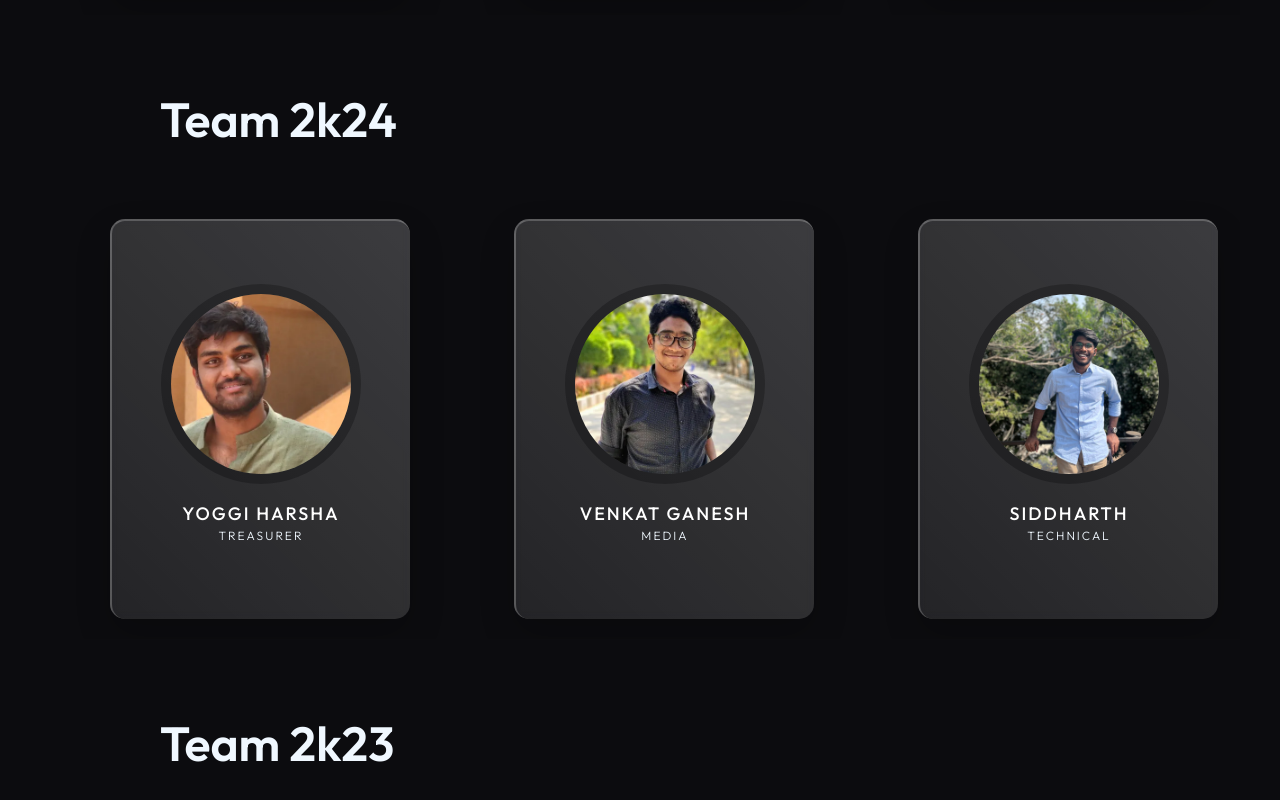
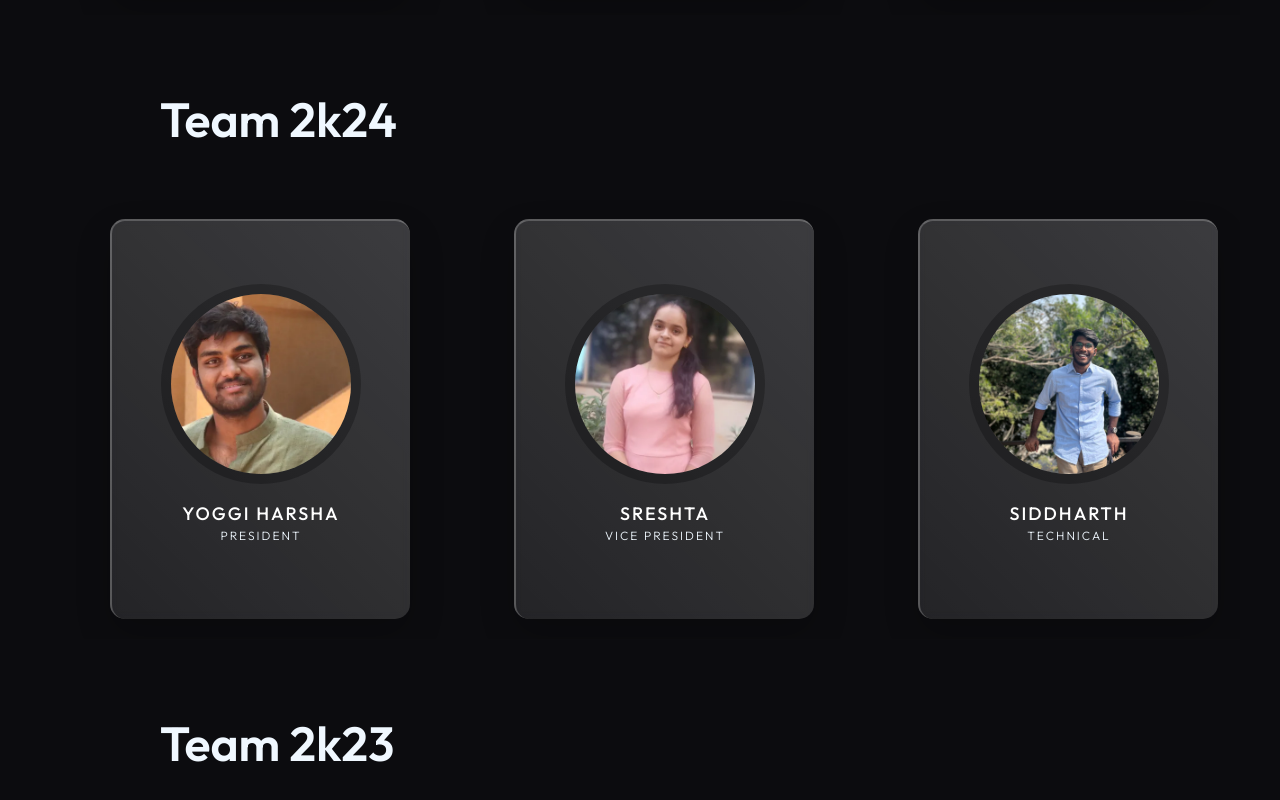
Before and after one commit to scopeclub/scope_website, a React (Create React App) app: page /team in a window 1280 px wide. Shown: the part 1558-2358 px from the top of the page. Built offline with nearby package versions, Linux system fonts and the light colour scheme.

Commit message:
Updated Team and Join us button

```diff
--- a/src/Assets/Data/EventData.json
+++ b/src/Assets/Data/EventData.json
@@ -12,7 +12,7 @@
     {
       "id": 2,
       "title": "GameHub 2.O",
-      "date": "11-APRIL 2022",
+      "date": "11-APR 2022",
       "time": "9:30 AM",
       "venue": "MLRIT",
       "image": "Events/GAMEHUB_2.webp",
@@ -42,7 +42,7 @@
     {
       "id": 5,
       "title": "GameHub",
-      "date": "October-2 2020",
+      "date": "12-DEC 2020",
       "time": "5:30 PM",
       "venue": "MLRIT",
       "image": "Events/GAMEHUB_1.webp",
@@ -52,7 +52,7 @@
     {
       "id": 6,
       "title": "Codewars",
-      "date": "October-2 2019",
+      "date": "12-OCT 2020",
       "time": "9:30 AM",
       "venue": "MLRIT",
       "image": "Events/CODEWARS.webp",
@@ -62,11 +62,11 @@
     {
       "id": 7,
       "title": "AppFiesta",
-      "date": "MAY 2023",
-      "time": "",
+      "date": "4-MAY 2023",
+      "time": "9:30 AM",
       "venue": "MLRIT",
-      "image": "https://th.bing.com/th/id/OIP.Hdfh71E6Im58z9jFKpjYXgHaEr?pid=ImgDet&w=600&h=379&rs=1",
-      "description": "Upcoming Hackathon",
-      "status": "1"
+      "image": "Events/Appfiesta.jpeg",
+      "description": "Hackathon  on Mobile Application Development.",
+      "status": "0"
     }
   ]
--- a/src/Assets/Data/TeamData24.js
+++ b/src/Assets/Data/TeamData24.js
@@ -2,7 +2,7 @@ export const t24 = [
     {
       id: 0,
       name: "YOGGI HARSHA",
-      position: "TREASURER",
+      position: "PRESIDENT",
       alt: "YOGGI HARSHA",
       image: "Team/t24/yoggi.webp",
       socials: {
@@ -14,13 +14,13 @@ export const t24 = [
     },
     {
       id: 1,
-      name: "VENKAT GANESH",
-      position: "MEDIA",
-      alt: "VENKAT GANESH",
-      image: "Team/t24/ganesh.webp",
+      name: "SRESHTA",
+      position: "VICE PRESIDENT",
+      alt: "SRESHTA",
+      image: "Team/t24/shreshta.webp",
       socials: {
-        linkedin: "https://www.linkedin.com/in/ganesh-kallagunta-873891204/",
-        github: '',
+        linkedin: "https://www.linkedin.com/in/sreshtamannam0202/",
+        github: 'https://github.com/SreshtaMannam',
         instagram:'',
       },
 
@@ -53,13 +53,13 @@ export const t24 = [
     },
     {
       id: 4,
-      name: "SRESHTA",
-      position: "CONTENT WRITER",
-      alt: "SRESHTA",
-      image: "Team/t24/shreshta.webp",
+      name: "VENKAT GANESH",
+      position: "MEDIA",
+      alt: "VENKAT GANESH",
+      image: "Team/t24/ganesh.webp",
       socials: {
-        linkedin: "https://www.linkedin.com/in/sreshtamannam0202/",
-        github: 'https://github.com/SreshtaMannam',
+        linkedin: "https://www.linkedin.com/in/ganesh-kallagunta-873891204/",
+        github: '',
         instagram:'',
       },
     },
@@ -174,4 +174,28 @@ export const t24 = [
         instagram:'',
       },
     },
+    {
+      id: 14,
+      name: "Divya",
+      position: "Hospitality",
+      alt: "Divya",
+      image: "Team/t24/DIVYA.jpg",
+      socials: {
+        linkedin: "https://www.linkedin.com/in/rahul-konda-7416b3225",
+        github: '',
+        instagram:'',
+      },
+    },
+    {
+      id: 15,
+      name: "Samhitha",
+      position: "Hospitality",
+      alt: "Samhitha",
+      image: "Team/t24/SAMHITHA.jpg",
+      socials: {
+        linkedin: "https://www.linkedin.com/in/rahul-konda-7416b3225",
+        github: '',
+        instagram:'',
+      },
+    },
   ];
--- a/src/components/Navbar/Navbar.js
+++ b/src/components/Navbar/Navbar.js
@@ -51,7 +51,7 @@ function Navbar() {
           </Link>
         </li>
         <button className="button-64">
-          <span className="text">Join Us</span>
+          <a href="https://chat.whatsapp.com/DV70fv5qBHRGHMb77nw0pi" >Join US</a>
         </button>
       </ul>
 
```
